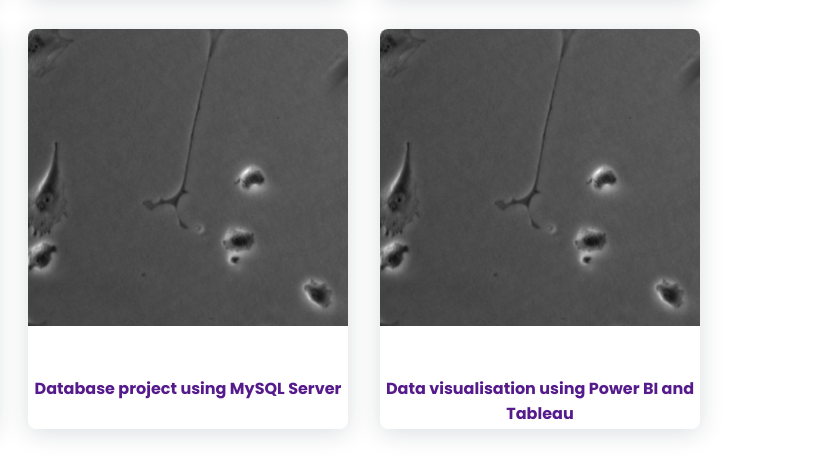
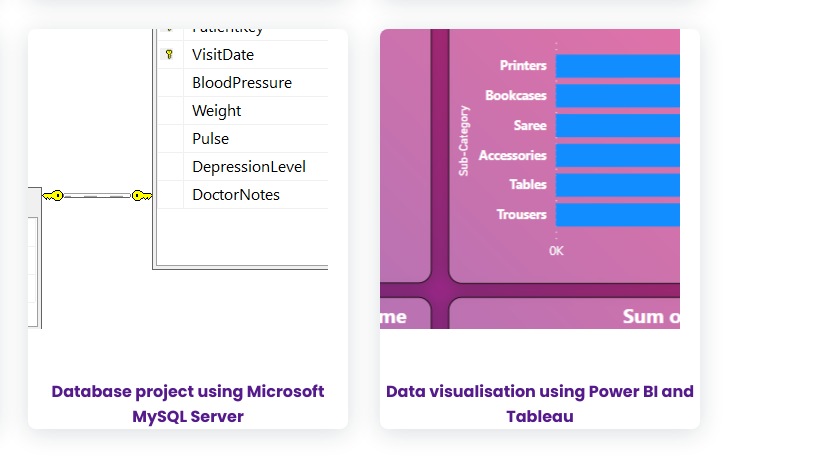
Before and after one commit to sania8/MyWorkHub, a plain HTML site: page index.html in a window 1280 px wide. Shown: the part 3910-4386 px from the top of the page, 452-1280 px from the left. Drawn offline with nearby package versions, Linux system fonts and the light colour scheme; a small style sheet from the web is missing.

Commit message:
initial commit

```diff
--- a/index.html
+++ b/index.html
@@ -212,11 +212,11 @@
                         <center><p><b>Young's Double Slit Experiment Simulation</b></p></center>
                     </a>
                     <a href=""  class="work__img">
-                        <img src="assets/img/exp1_F0002-00178.png"  alt=""><br><br>
-                        <center><p><b>Database project using MySQL Server</b></p></center>
+                        <img src="assets/img/work5.png"  alt=""><br><br>
+                        <center><p><b>Database project using Microsoft MySQL Server</b></p></center>
                     </a>
                     <a href=""  class="work__img">
-                        <img src="assets/img/exp1_F0002-00178.png"  alt=""><br><br>
+                        <img src="assets/img/work6.png"  alt=""><br><br>
                         <center><p><b>Data visualisation using Power BI and Tableau</b></p></center>
                     </a>
 
```
Also changed, not shown: assets/img/work5.png (added), assets/img/work6.png (added).
